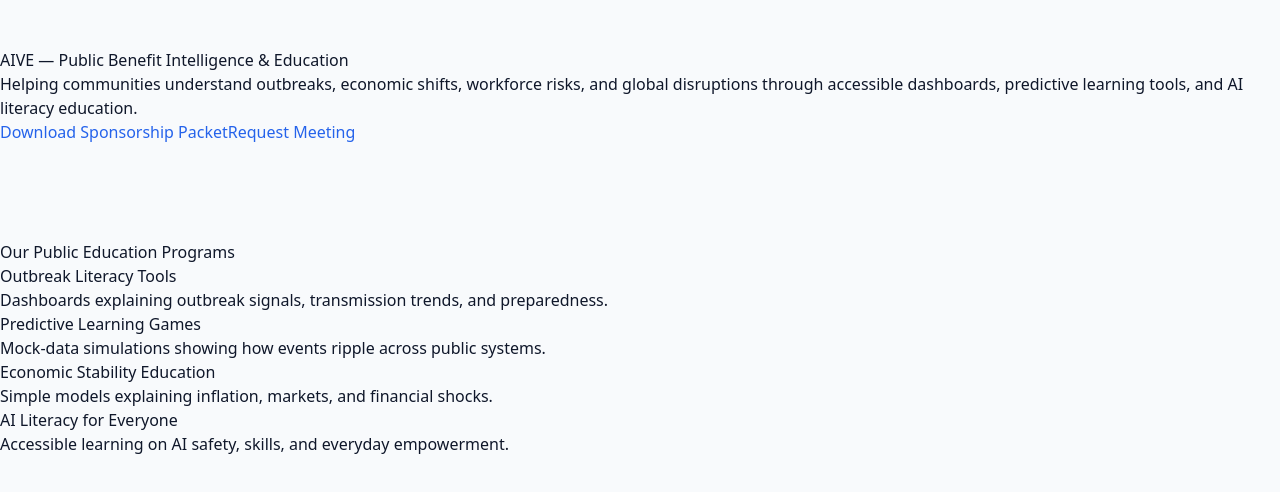
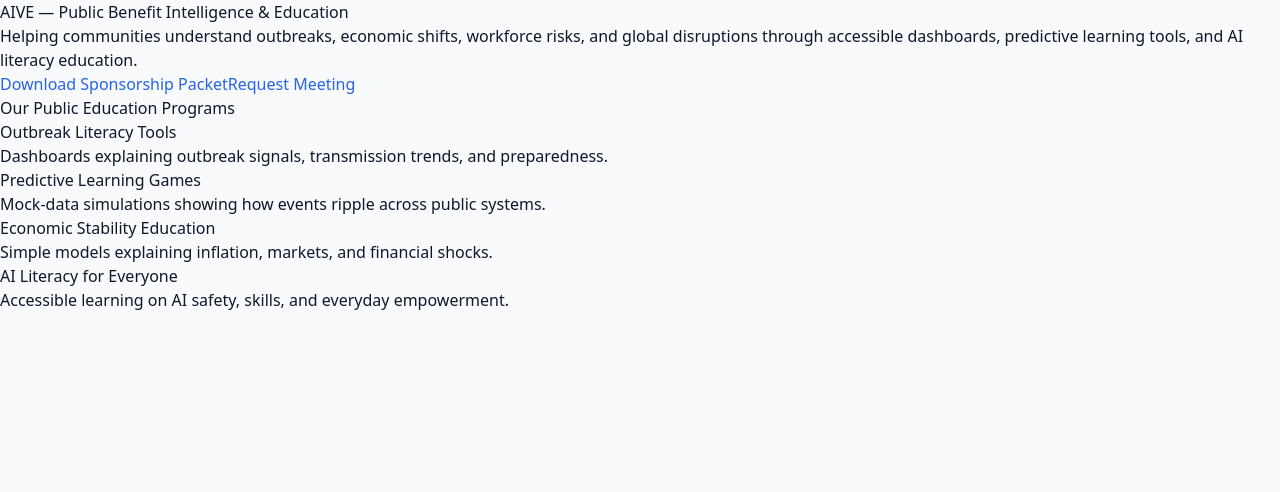
Before and after one commit to eXaive/aive-fiscal-sponsor, a Next.js app: page / in a window 1280 px wide. Shown: the top 492 px of the page. Built offline with nearby package versions, Linux system fonts and the light colour scheme.

Commit message:
global.css

```diff
--- a/styles/global.css
+++ b/styles/global.css
@@ -1,28 +1,11 @@
-
 @tailwind base;
 @tailwind components;
 @tailwind utilities;
-
-/* --------------------------------------------
-   GLOBAL RESET / BASE STYLES
---------------------------------------------- */
 
 html, body {
   @apply bg-slate-50 text-slate-900 antialiased;
 }
 
-/* Smooth font rendering */
-body {
-  -webkit-font-smoothing: antialiased;
-  -moz-osx-font-smoothing: grayscale;
-}
-
-/* Optional: link styling for cleaner look */
 a {
   @apply text-blue-600 hover:text-blue-700;
 }
-
-/* Optional: neutral container default spacing */
-section {
-  @apply py-12;
-}
```
